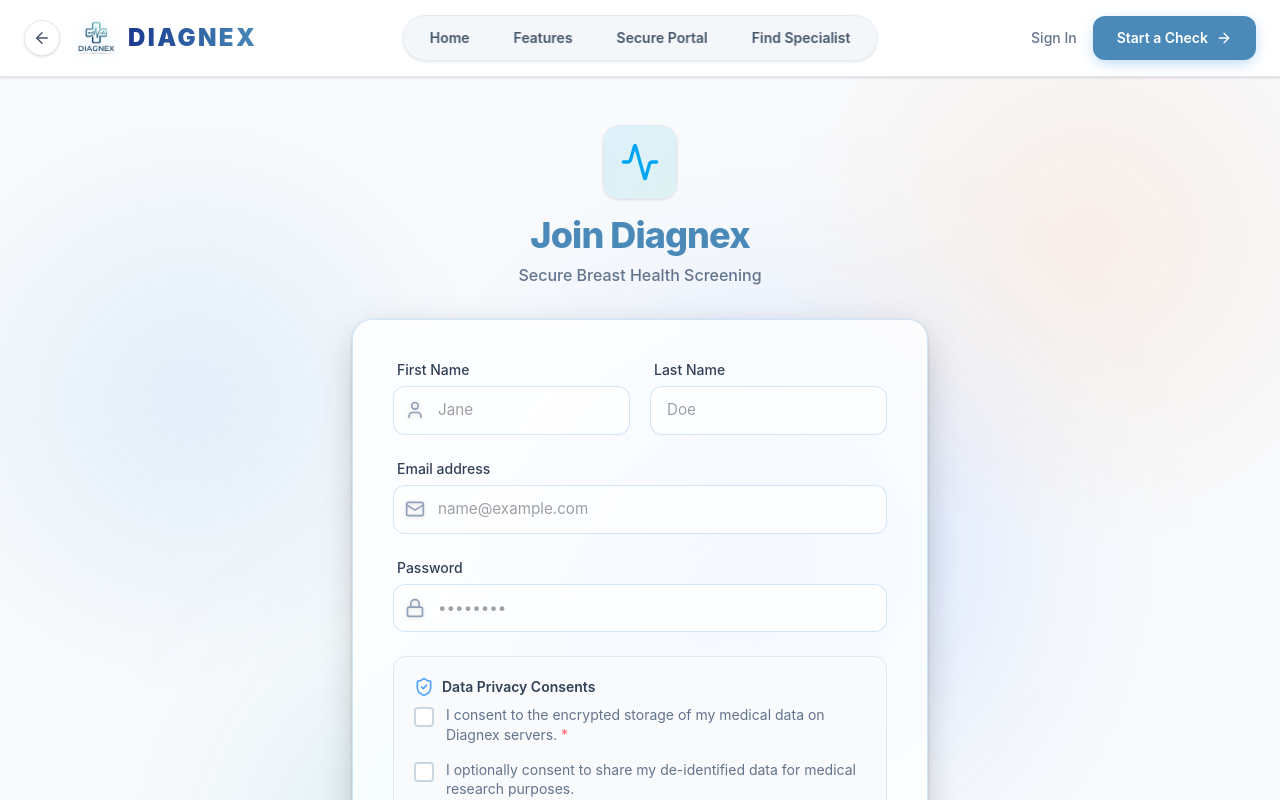
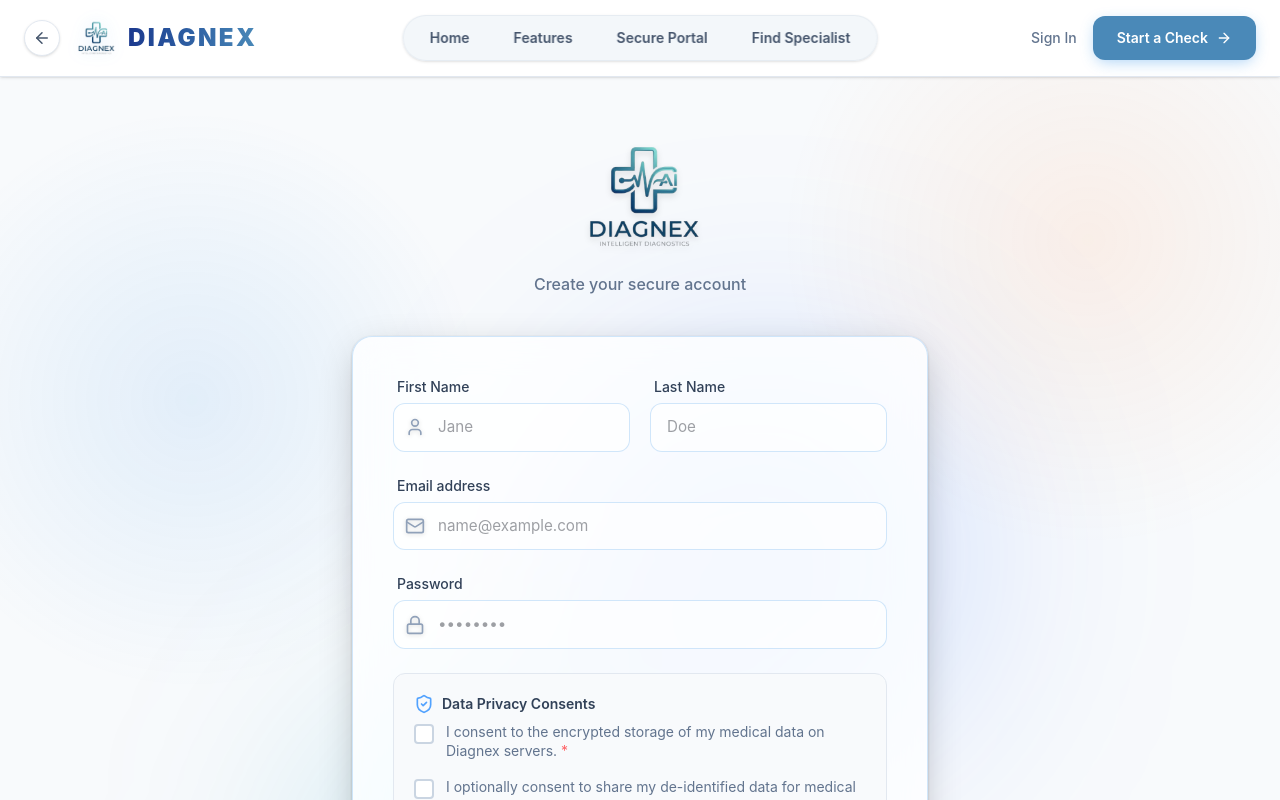
Before and after one commit to pranjulpandey1610-lab/Diagnex-breast_cancer, a Next.js app in the folder frontend/: page /auth/register in a window 1280 px wide. Shown: the top 800 px of the page. Built offline with nearby package versions, Linux system fonts and the light colour scheme.

Commit message:
feat: replace default auth icon with custom intelligent diagnostics logo on register page

```diff
--- a/frontend/src/app/auth/register/page.tsx
+++ b/frontend/src/app/auth/register/page.tsx
@@ -89,14 +89,9 @@
         animate="visible"
         variants={containerVariants}
       >
-        <motion.div variants={itemVariants} className="flex flex-col items-center mb-8">
-          <div className="p-4 bg-gradient-to-br from-sky-500/10 to-teal-500/10 border border-slate-200 rounded-2xl mb-4 shadow-sm backdrop-blur-md">
-            <Activity className="w-10 h-10 text-sky-500" />
-          </div>
-          <h1 className="text-4xl font-extrabold tracking-tight mb-2">
-            <span className="text-gradient">Join Diagnex</span>
-          </h1>
-          <p className="text-slate-500 font-medium">Secure Breast Health Screening</p>
+        <motion.div variants={itemVariants} className="flex flex-col items-center mb-10">
+          <img src="/login-logo.png" alt="Diagnex Logo" className="w-56 h-auto object-contain mb-4 drop-shadow-md" />
+          <p className="text-slate-500 font-medium">Create your secure account</p>
         </motion.div>
 
         <motion.div variants={itemVariants} className="glass-panel p-8 sm:p-10">
```
